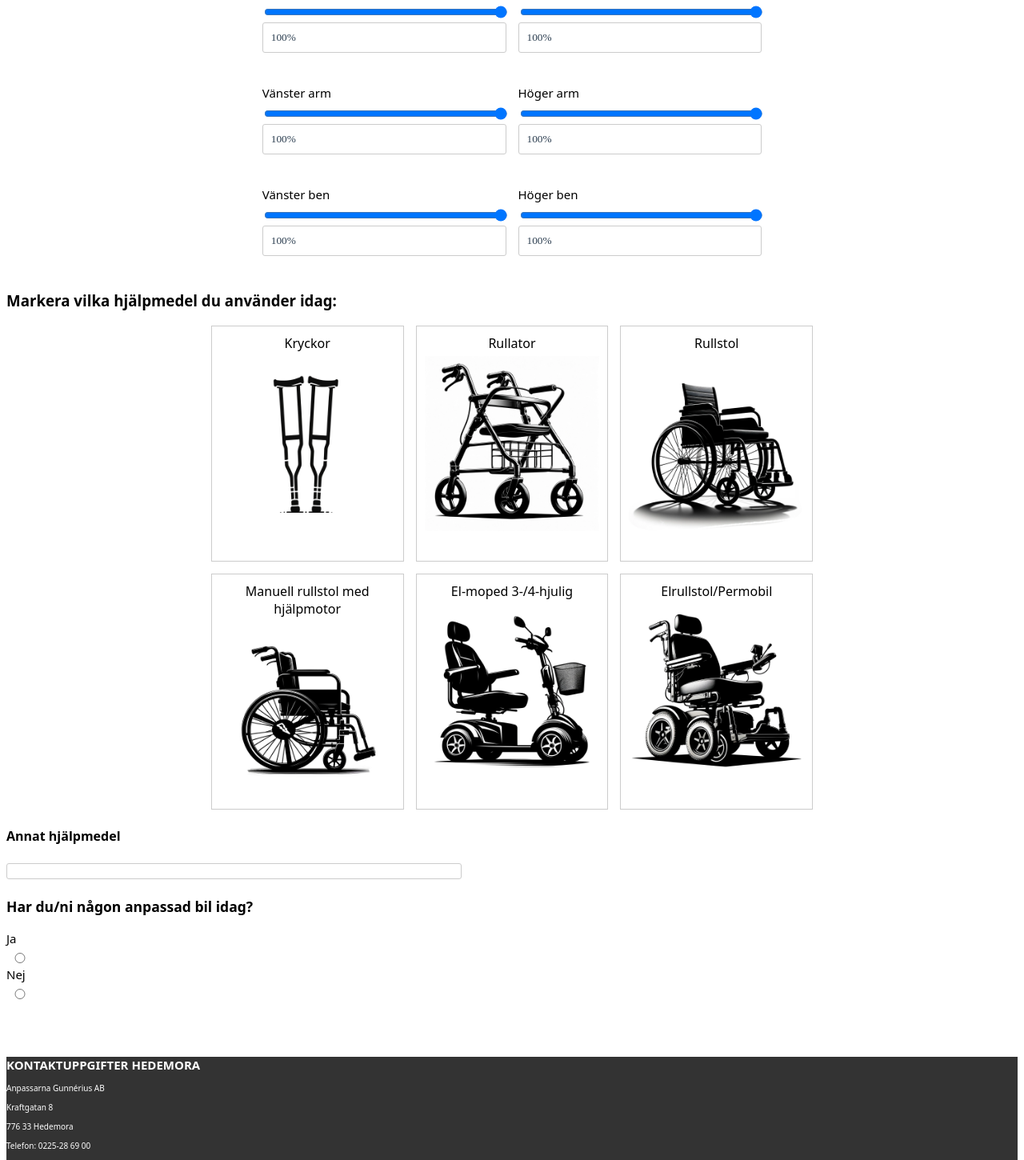
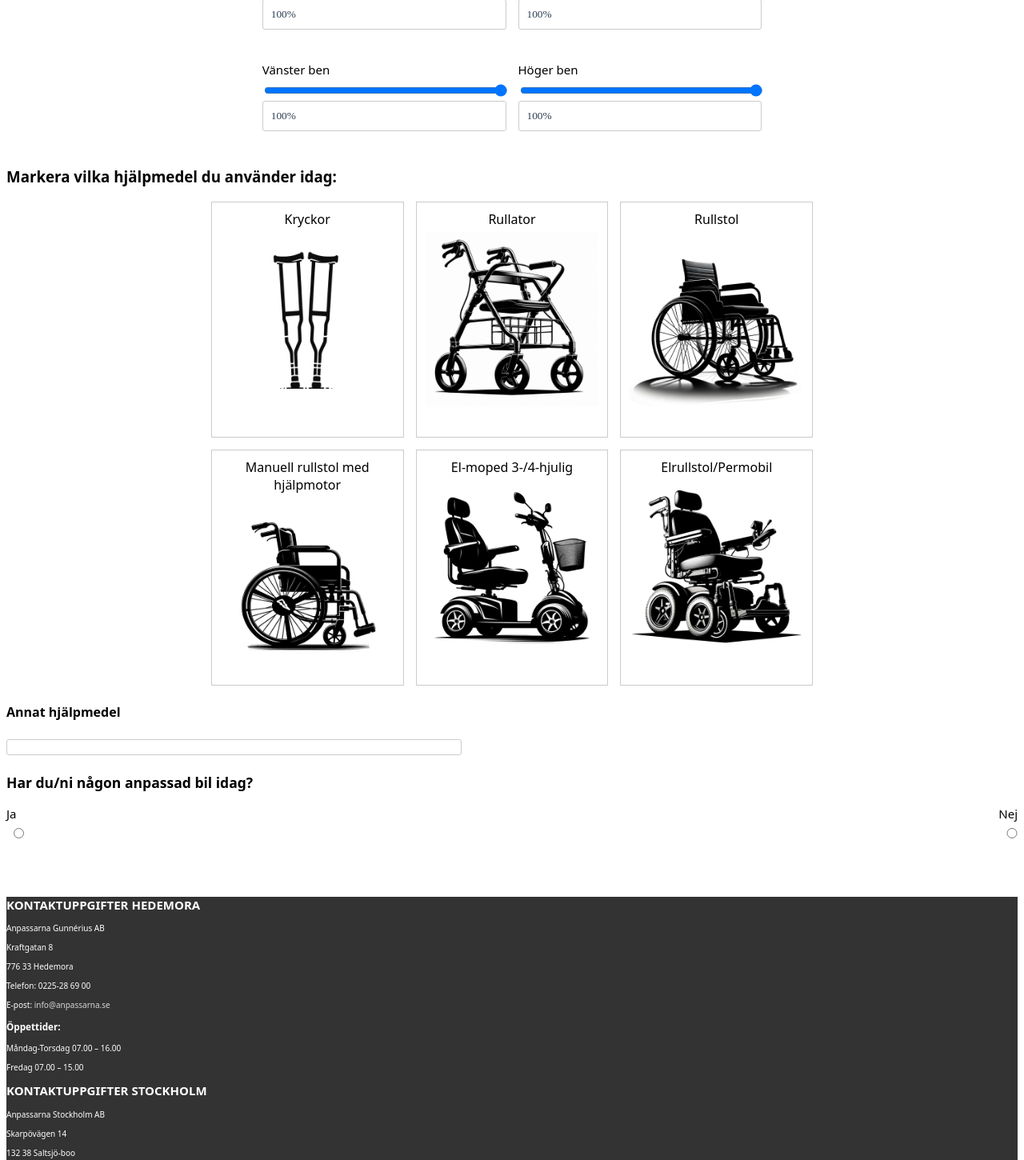
Before and after one commit to AlbinFerati/GIK2PG, a PHP site: the page made by Formulär.html in a window 1280 px wide. Shown: the part 1516-2966 px from the top of the page at 80% size. Run offline with PHP 8.4, Linux system fonts and the light colour scheme.

Commit message:
Fredag 16/2

```diff
--- a/CSS/Formulär.css
+++ b/CSS/Formulär.css
@@ -185,11 +185,10 @@ label {
 .grid-hjälpmedel {
   display: grid;
   grid-template-columns: repeat(2, 1fr);
-  /* gap: 1.5rem;  */
 }
 
-.img_cont {
-  border: 1px solid #ccc; /* Lägg till en ram runt varje bild */
+.img_cont_hjälpmedel {
+  border: .1rem solid #ccc; /* Lägg till en ram runt varje bild */
   padding: 1rem; /* Justera utrymmet inuti ramen */
   text-align: center; /* Centrera text och bild */
 }
@@ -246,18 +242,18 @@ width: 32%;
   display: none;
 }
 
-.Q1_label_container {
+.fordon_label_container {
   display: flex;
   justify-content: space-between;
   align-items: center;
   width: 100%; /* Tar upp 2/3 av raden */
 }
 
-.Q1_label {
+.fordon_label_container_label {
   white-space: nowrap; /* Förhindra att texten bryts på flera rader */
 }
 
-.Q1_input {
+.fordon_input {
   width: 30%; /* Tar upp den sista 1/3 av raden */
 }
 .cont_fordon{
--- a/CSS/Screens.css
+++ b/CSS/Screens.css
@@ -8,7 +8,7 @@
     grid-template-columns: 1fr 1fr;
     grid-template-areas:
     "fnamn enamn"
-    "telnmr mail";
+    "telnr mail";
   }
 
   .kontaktinfo div {
@@ -25,7 +25,7 @@
     grid-area: enamn;
   }
   .kontaktinfo div:nth-child(3) {
-    grid-area: telnmr;
+    grid-area: telnr;
   }
   .kontaktinfo div:nth-child(4) {
     grid-area: mail;
--- a/Formulär.html
+++ b/Formulär.html
@@ -46,7 +46,7 @@
     </header>
     <main>
         <!-----------------------------Kontaktinfo---------------------------->
-        <div class="form_div">
+      <section>
           <form class="kontaktinfo">
             <div>
               <label for="fnamn">Förnamn</label>
@@ -57,22 +57,24 @@
               <input type="text" id="enamn" name="enamn">
             </div>
             <div>
-                <label for="telnmr">Telefon</label>
-                <input type="text" id="telnmr" name="telnmr">
+              <label for="telnr">Telefon</label>
+              <input type="text" id="telnr" name="telnr">
             </div>
             <div>
-                <label for="Mail">Mail</label>
-                <input type="text" id="Mail" name="Mail">
+              <label for="mail">Mail</label>
+              <input type="text" id="mail" name="mail">
             </div>
           </form>
-        </div>
+      </section>
 
 
 
         <!-----------------------------START DEL 1---------------------------->
         <!-- <img src="./IMG/Kroppen/standing-human-body-silhouette-svgrepo-com.svg"> -->
         <section class="kroppen">
-
+          <h3>
+            Markera/klicka i kroppen utifrån de funktioner du har kvar, kroppen står riktad mot dig.
+          </h3>
           <svg class="siluett" version="1.1" viewBox="0 0 206.33 206.33" xml:space="preserve" xmlns="http://www.w3.org/2000/svg">
             <g
             id="g2">
@@ -150,8 +152,6 @@
             style="fill:#000000;stroke-width:0.257908"
             d="m 97.123743,156.0074 0.191266,-1.23333 0.883782,-4.26722 0.47487,-2.26222 0.250624,-1.54992 0.626563,-4.17488 0.41551,-2.94155 0.362742,-2.68432 0.30339,-2.48646 0.42211,-3.4362 0.33636,-2.8756 0.30999,-3.04047 0.17148,-1.91926 0.16488,-2.24903 0.066,-1.41801 0.0198,-0.48146 v -0.50785 l -0.0462,-0.53422 -19.369937,-0.021 -0.304751,0.005 0.155002,1.31105 0.258333,2.12157 0.448857,3.47459 0.355208,2.58981 0.306774,2.15063 0.448854,2.95793 0.381046,2.23782 0.548958,2.89657 0.377814,1.61782 0.297086,1.07855 0.103334,0.50698 0.103333,0.70073 0.109791,0.99782 0.132397,2.10219 0.07427,2.42512 0.05167,1.77281 0.08719,2.04085 0.164687,1.52094 0.219585,0.6975 0.06781,0.39073 0.03229,0.25188 -0.177606,1.0624 z"
             id="path31" /></svg>
-            <div>
-
 
             <section class="section_sliders">
               <h3>Vilken styrka/funktion har du i händer, armar och ben? (0-100%)</h3>
@@ -186,7 +186,6 @@
                     <input class="slider_input" type="text" id="vhandValue" size="3">
                 </li>
             </section>
-            </div>
         </section>
         <!-----------------------------SLUT DEL 1---------------------------->
 
@@ -197,27 +196,27 @@
                 Markera vilka hjälpmedel du använder idag:
             </h3>
             <section class="grid-hjälpmedel">
-                <div class="img_cont" data-target="elmoped_till_fordon">
+                <div class="img_cont_hjälpmedel" data-target="elmoped_till_fordon">
                     <label for="elmoped">El-moped 3-/4-hjulig</label>
                     <img class="img_hjälpmedel" src="/IMG/Hjälpmedel/El-moped.webp" alt="En bild på en Elmoped" id="elmoped">
                 </div>
-                <div class="img_cont" data-target="permobil_till_fordon">
+                <div class="img_cont_hjälpmedel" data-target="permobil_till_fordon">
                     <label for="elrullstol"> Elrullstol/Permobil</label>
                     <img class="img_hjälpmedel" src="/IMG/Hjälpmedel/ElRullstol.webp" alt="En bil på en ElRullstol" id="elrullstol">
                 </div>
-                <div class="img_cont" data-target="kryckor_till_fordon">
+                <div class="img_cont_hjälpmedel" data-target="kryckor_till_fordon">
                     <label for="kryckor">Kryckor</label>
                     <img class="img_hjälpmedel" src="/IMG/Hjälpmedel/Kryckor.webp" alt="En bild på kryckor" id="kryckor">
                 </div>
-                <div class="img_cont" data-target="rullator_till_fordon">
+                <div class="img_cont_hjälpmedel" data-target="rullator_till_fordon">
                     <label for="rullator">Rullator</label>
                     <img class="img_hjälpmedel" src="/IMG/Hjälpmedel/rullatorwebp.webp" alt="En bild på en rullator" id="rullator">
                 </div>
-                <div class="img_cont" data-target="rullstol_till_fordon">
+                <div class="img_cont_hjälpmedel" data-target="rullstol_till_fordon">
                     <label for="rullstol">Rullstol</label>
                     <img class="img_hjälpmedel" src="/IMG/Hjälpmedel/Rullstol.webp" alt="En bild på en rullstol" id="rullstol">
                 </div>
-                <div class="img_cont" data-target="hjälpmotor_till_fordon">
+                <div class="img_cont_hjälpmedel" data-target="hjälpmotor_till_fordon">
                     <label for="">Manuell rullstol med hjälpmotor</label>
                     <img class="img_hjälpmedel" src="./IMG/Hjälpmedel/Manuell Rullstol med hjälpmotor.webp" alt="Manuell Rullstol med hjälpmotor" id="Manuell Rullstol med hjälpmotor">
                 </div>
@@ -267,51 +266,53 @@
           <h3>
             Har du/ni någon anpassad bil idag?
           </h3>
-          <div class="Q1_label_container">
+          <div class="fordon_label_container">
             <div>
-            <label class="Q1_label" for="choice_yes">Ja</label>
+              <label class="fordon_label_container_label" for="choice_yes">Ja</label>
               <input type="radio" id="choice_yes" name="choice">
-            <label class="Q1_label" for="choice_no">Nej</label>
+            </div>
+            <div>
+              <label class="fordon_label_container_label" for="choice_no">Nej</label>
               <input type="radio" id="choice_no" name="choice">
             </div>
           </div>
-            <div class="Q1_yes">
+            <div class="fordon_yes">
                 <h3>Är du förare eller passagerare eller både och?</h3>
 
-                <div class="Q1_label_container">
-                  <label class="Q1_label" for="forare_q1">Förare</label>
-                  <input class="Q1_input" type="radio" id="forare_q1" name="choice_2" value="forare_q1">
+                <div class="fordon_label_container">
+                  <label class="fordon_label_container_label" for="forare_q1">Förare</label>
+                  <input class="fordon_input" type="radio" id="forare_q1" name="choice_2" value="forare_q1">
                 </div>
 
-                <div class="Q1_label_container">
-                  <label class="Q1_label" for="passagerare_q1">Passagerare</label>
-                  <input class="Q1_input" type="radio" id="passagerare_q1" name="choice_2" value="passagerare_q1">
+                <div class="fordon_label_container">
+                  <label class="fordon_label_container_label" for="passagerare_q1">Passagerare</label>
+                  <input class="fordon_input" type="radio" id="passagerare_q1" name="choice_2" value="passagerare_q1">
                 </div>
 
-                <div class="Q1_label_container">
-                  <label class="Q1_label" for="badaoch_q1">Både förare och passagerare</label>
-                  <input class="Q1_input" type="radio" id="badaoch_q1" name="choice_2" value="badaoch_q1">
+                <div class="fordon_label_container">
+                  <label class="fordon_label_container_label" for="badaoch_q1">Både förare och passagerare</label>
+                  <input class="fordon_input" type="radio" id="badaoch_q1" name="choice_2" value="badaoch_q1">
                 </div>
             </div>
 
 
 
-              <div class="Q1_no">
+              <div class="fordon_no">
                 <h3>Föreställer du dig att åka som förare, passagerare eller både och?</h3>
 
-                <div class="Q1_label_container">
-                    <label class="Q1_label" for="forare_q2">Förare</label>
-                    <input class="Q1_input" type="radio" id="forare_q2" name="choice_2" value="forare_q2">
+                <div class="fordon_label_container">
+                    <label class="fordon_label_container_label" for="forare_q2">Förare</label>
+                    <input class="fordon_input" type="radio" id="forare_q2" name="choice_2" value="forare_q2">
                   </div>
 
-                  <div class="Q1_label_container">
-                    <label class="Q1_label" for="passagerare_q2">Passagerare</label>
-                    <input class="Q1_input" type="radio" id="passagerare_q2" name="choice_2" value="passagerare_q2">
+                  <div class="fordon_label_container">
+                    <label class="fordon_label_container_label" for="passagerare_q2">Passagerare</label>
+                    <input class="fordon_input" type="radio" id="passagerare_q2" name="choice_2" value="passagerare_q2">
                   </div>
 
-                  <div class="Q1_label_container">
-                    <label class="Q1_label" for="badaoch_q2">Både förare och passagerare</label>
-                    <input class="Q1_input" type="radio" id="badaoch_q2" name="choice_2" value="badaoch_q2">
+                  <div class="fordon_label_container">
+                    <label class="fordon_label_container_label" for="badaoch_q2">Både förare och passagerare</label>
+                    <input class="fordon_input" type="radio" id="badaoch_q2" name="choice_2" value="badaoch_q2">
                   </div>
               </div>
               <h3 class="if_no">
@@ -354,7 +355,7 @@
                   <input type="text" id="annat_fordon" name="annat_fordon"><br>
                 </h5>
                 <h5>
-                  <label for="vet_ej">Vet ej</label> <!-- Fixa så att Vet ej och Annat fordon -->
+                  <label for="vet_ej">Vet ej</label> <!-- Fixa så att Vet ej och Annat fordon ligger bra på sidan -->
 
                   <input type="checkbox" id="vet_ej" name="vet_ej">
                 </h5>
```
Also changed, not shown: other parts of CSS/Formulär.css (+17 -17 lines), JS/Formulär.js (+39 -40 lines). Lines whose indentation alone changed are shown as unchanged.
